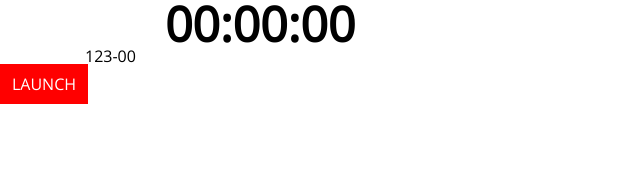
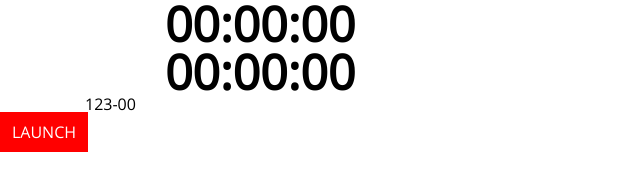
Before and after one commit to nlesyuk/start-project-gulp4, a website: page app/index.html in a window 1280 px wide. Shown: the whole page, without its empty margins (0-640 px from the left). Drawn offline with nearby package versions, Linux system fonts and the light colour scheme.

Commit message:
countdown fixed

```diff
--- a/app/index.html
+++ b/app/index.html
@@ -79,7 +79,8 @@
 		<div class="row">
 			<div class="col-md-4">
 
-				<div id="countdown" class="countdown"></div>
+				<div class="countdown"></div>
+				<div class="countdown"></div>
 
 				<div id="owl_slider" class="owl-carousel">
 					<div>
--- a/app/js/common.js
+++ b/app/js/common.js
@@ -49,20 +49,16 @@ $(".phone-mask").mask("099-999-99-99");
 		var cookie        = getCookie(cookieName);
 
 		var timerConfig = {
-			el: 'countdown',
-			el2: 'countdown2',
-			endTimer: cookie,
-			message: '<span class="number-wrapper end"><div class="line"></div><span class="number end">00:00:00</span></span>'
+			el: '.countdown',
+			endTimer: cookie
 		};
 
 		if( cookie > Date.now() ){
-			var timer = new CountdownTimer( timerConfig.el, timerConfig.endTimer, timerConfig.message );
-			var timer2 = new CountdownTimer( timerConfig.el2, timerConfig.endTimer, timerConfig.message );
+			var timer = new CountdownTimer( timerConfig.el, timerConfig.endTimer);
 		} else {
 			setCookie(cookieName, endTimer, 30);
 			timerConfig.endTimer = getCookie(cookieName);
-			var timer = new CountdownTimer( timerConfig.el, timerConfig.endTimer, timerConfig.message );
-			var timer2 = new CountdownTimer( timerConfig.el2, timerConfig.endTimer, timerConfig.message );
+			var timer = new CountdownTimer( timerConfig.el, timerConfig.endTimer);
 		}
 		timer.countDown();
 		// timer2.countDown();
@@ -98,7 +94,23 @@ $(".phone-mask").mask("099-999-99-99");
 //end ready
 });
 
-// function declarations:
+
+
+
+
+
+
+
+
+
+
+
+
+
+
+
+
+// FUNCTION DECLARATIONS:
 	// cookie
 	function setCookie(cname, cvalue, exdays) {
 		var d = new Date();
@@ -134,18 +146,27 @@ $(".phone-mask").mask("099-999-99-99");
 		}
 	}
 
-	// class countDownTimer
+
+	/* How use class countDownTimer
+		new CountdownTimer({
+			".countdown",
+			Date.now() + 30000,
+			"time is end"
+		});
+	 */
 	function CountdownTimer(elem, time, message){
 		this.initialize.apply(this, arguments);
 	}
+
 	CountdownTimer.prototype = {
 
 		initialize: function(elem, time, message) {
-			this.elem = document.getElementById(elem);
+			this.elems = document.querySelectorAll(elem);
 			this.endTime 	= time;
+			message = message || "00:00:00";
 			this.message 	= '<span class="number-wrapper end">\
 				<div class="line"></div>\
-				<span class="number end">00:00:00</span>\
+				<span class="number end">'+ message +'</span>\
 			</span>';
 		},
 
@@ -158,8 +179,6 @@ $(".phone-mask").mask("099-999-99-99");
 			var sec   = Math.floor(( resultDate % (24*60*60*1000)) / 1000) % 60 % 60;
 			var timer = '';
 			var self  = this;
-
-			this.elem.innerHTML = this.message;
 
 			if( resultDate > 0 ){
 				// if you need 'day' just copy and paste html below in variable timer
@@ -179,11 +198,19 @@ $(".phone-mask").mask("099-999-99-99");
 								<div class="caption">сек</div>\
 							</div>';
 
-				this.elem.innerHTML = timer;
+				for (var i = 0; i < this.elems.length; i++) {
+					this.elems[i].innerHTML = timer;
+				}
 
 				var id = setTimeout( function(){
 					self.countDown();
 				}, 10);
+
+			} else {
+
+				for (var i = 0; i < this.elems.length; i++) {
+					this.elems[i].innerHTML = this.message;
+				}
 
 			}
 
```
